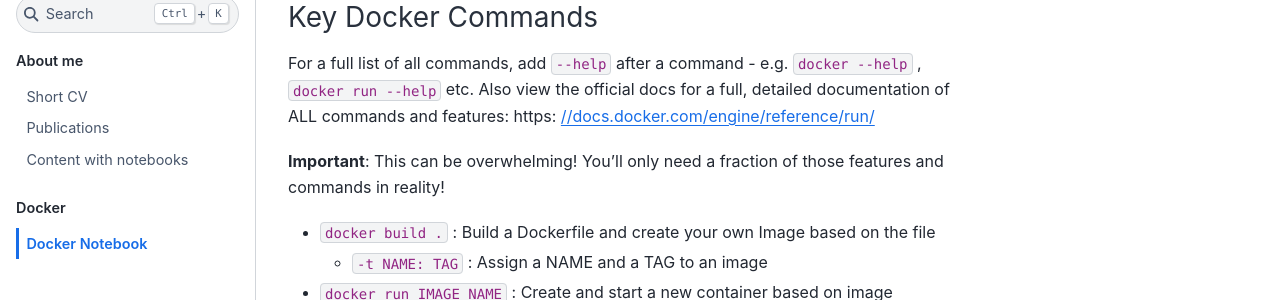
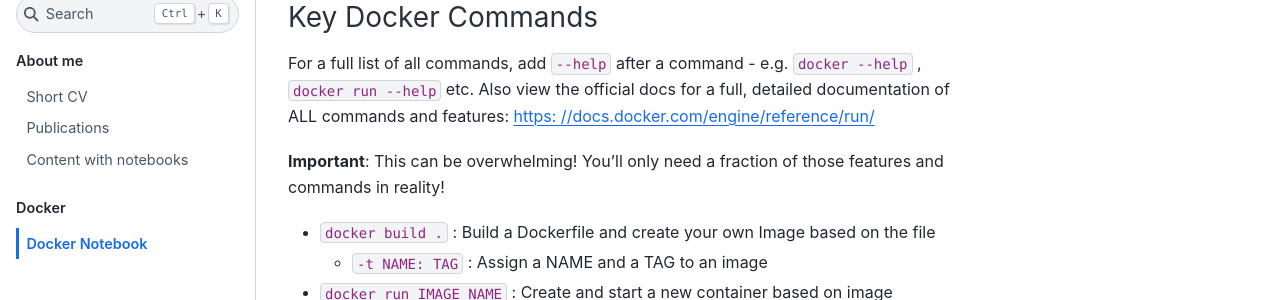
Before and after one commit to kunzhoudk/kzspace, a Jupyter Book: the page built from docker/docker-notebook.md, in a window 1280 px wide and 900 px high, scrolled down 785 px. Shown: the part 181-481 px from the top of the window. Built offline with Jupyter Book 1.0.4 settings and Sphinx 7.4.7 and the Sphinx Book theme 1.1.4, drawn with Linux system fonts in a browser that asks for light colours; pages that are not in the unit, such as notebooks, are missing from menus; part of the change alters nothing that is shown.

```diff
--- a/docker/docker-notebook.md
+++ b/docker/docker-notebook.md
@@ -26,7 +26,7 @@ Images are either pre-built (e.g. official Images you find on DockerHub) or you
 ### Key Docker Commands
 
 For a full list of all commands, add `--help` after a command - e.g. `docker --help` , `docker run --help` etc.
-Also view the official docs for a full, detailed documentation of ALL commands and features: https: //docs.docker.com/engine/reference/run/
+Also view the official docs for a full, detailed documentation of ALL commands and features: [https: //docs.docker.com/engine/reference/run/](https://docs.docker.com/engine/reference/run/)
 
 **Important**: This can be overwhelming! You'll only need a fraction of those features and commands in reality!
 
```
